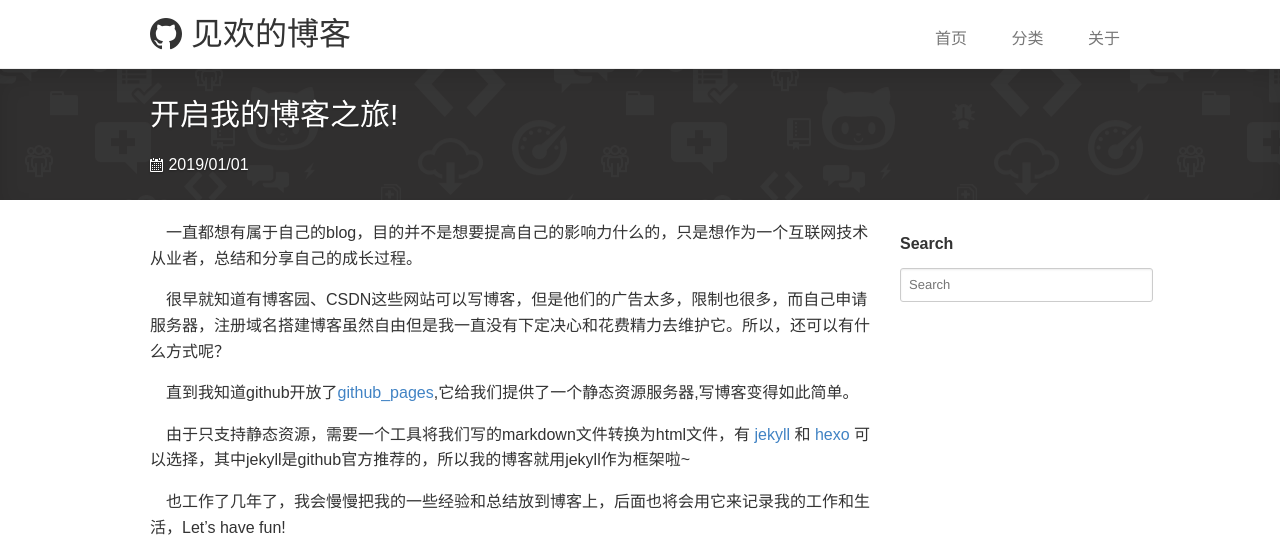
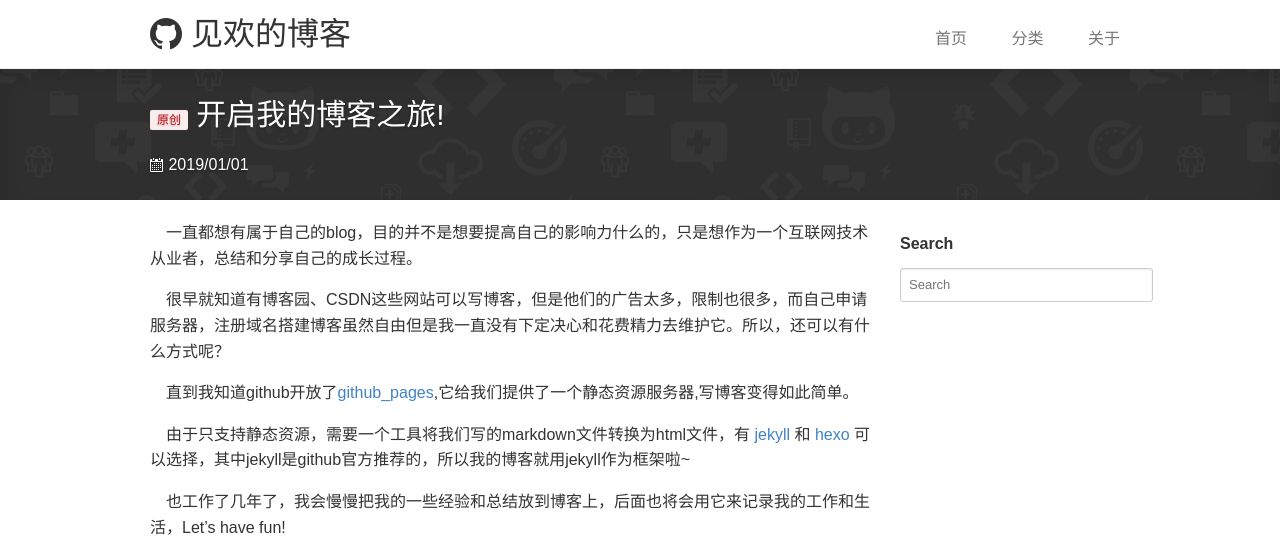
Before and after one commit to bugVanisher/bugVanisher.github.io, a Jekyll site: the page built from _posts/2019-01-01-welcome-to-my-blog.md, in a window 1280 px wide, cut to the strip 0-556 px from the top of the page. Built offline with Jekyll 4.4.1, drawn with Linux system fonts in a browser that asks for light colours; comment, search, counter and statistics services are not loaded.

Commit message:
add post type label

```diff
--- a/_layouts/post.html
+++ b/_layouts/post.html
@@ -6,7 +6,15 @@ layout: default
         <div class="columns">
             <div class="column three-fourths">
                 <div class="collection-title">
-        <h1 class="collection-header">{{ page.title }}</h1>
+                    <h1 class="collection-header">
+                        {% if page.type == "reproduce" %}
+                        <span class="article-type type-2 float-none">转载</span>
+                        {% elsif post.type == "translate" %}
+                        <span class="article-type type-3 float-none">翻译</span>
+                        {% else %}
+                        <span class="article-type type-1 float-none">原创</span>
+                        {% endif %}
+                        {{ page.title }}</h1>
                     <div class="collection-info">
                         {% if page.date %}
                         <span class="meta-info">
@@ -28,7 +36,7 @@ layout: default
 <!-- / .banner -->
 <section class="container content">
     <div class="columns">
-  <div class="column three-fourths" >
+        <div class="column three-fourths">
             <article class="article-content markdown-body">
                 {{ content }}
             </article>
--- a/assets/css/posts/index.css
+++ b/assets/css/posts/index.css
@@ -126,3 +126,34 @@
 p{
     text-indent: 1em; /*首行缩进*/
 }
+
+span.article-type {
+    display: inline-block;
+    margin-top: 4px;
+    width: 38px;
+    height: 20px;
+    line-height: 20px;
+    text-align: center;
+    font-size: 12px;
+    border-radius: 2px;
+    vertical-align: 1px
+}
+
+span.article-type.type-1 {
+    color: #ca0c16;
+    background: #f9ecec
+}
+
+span.article-type.type-2 {
+    color: #74cf59;
+    background: #eaf9e3
+}
+
+span.article-type.type-3 {
+    color: #7db2ed;
+    background: #e8f2fc
+}
+
+.float-none {
+    float: none !important
+}
```
Also changed, not shown: _posts/qte/2019-04-12-TDTIQ-ability-model.md (+2 -1 lines), index.html (+13 -6 lines). Lines whose indentation alone changed are shown as unchanged.
